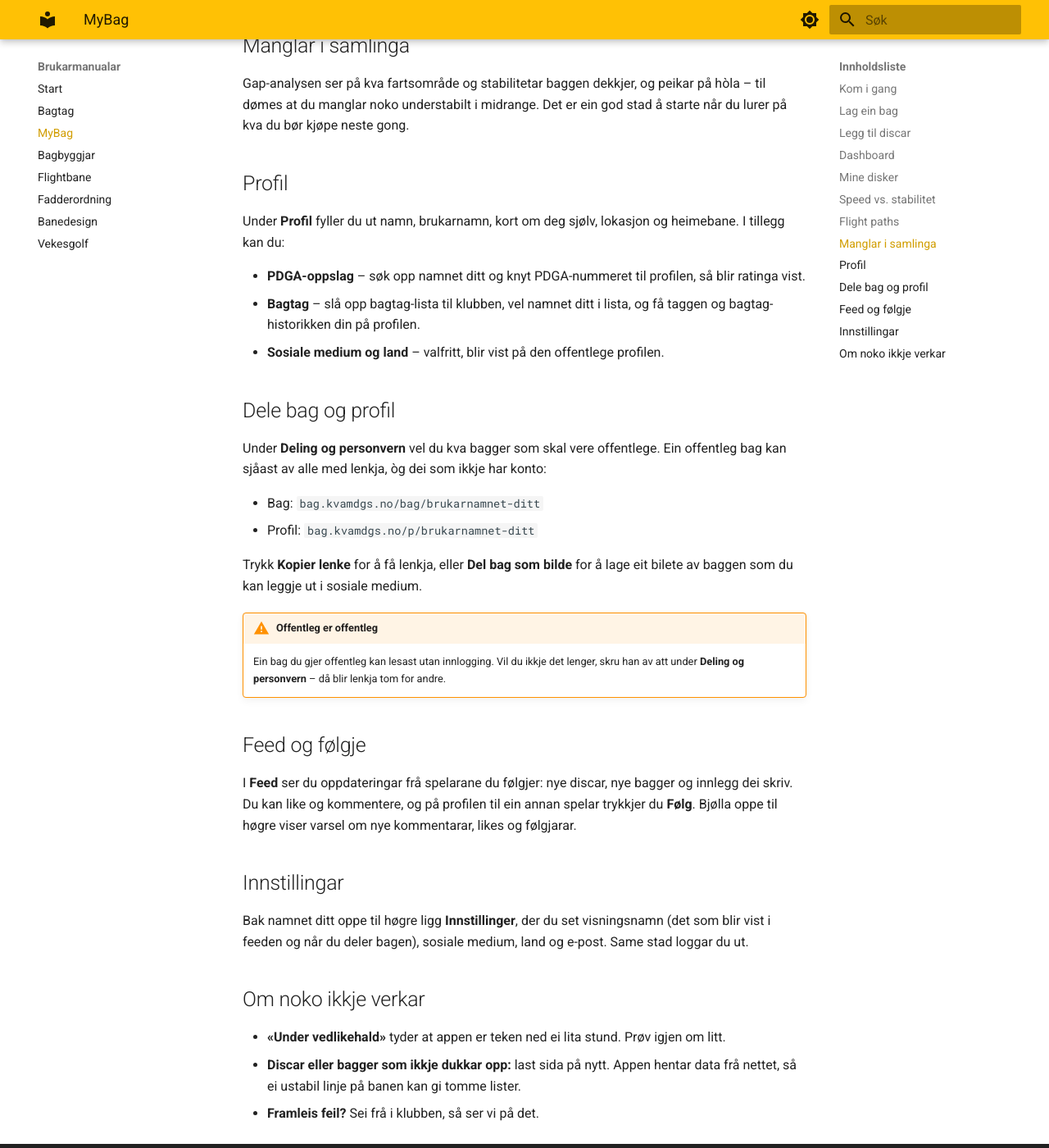
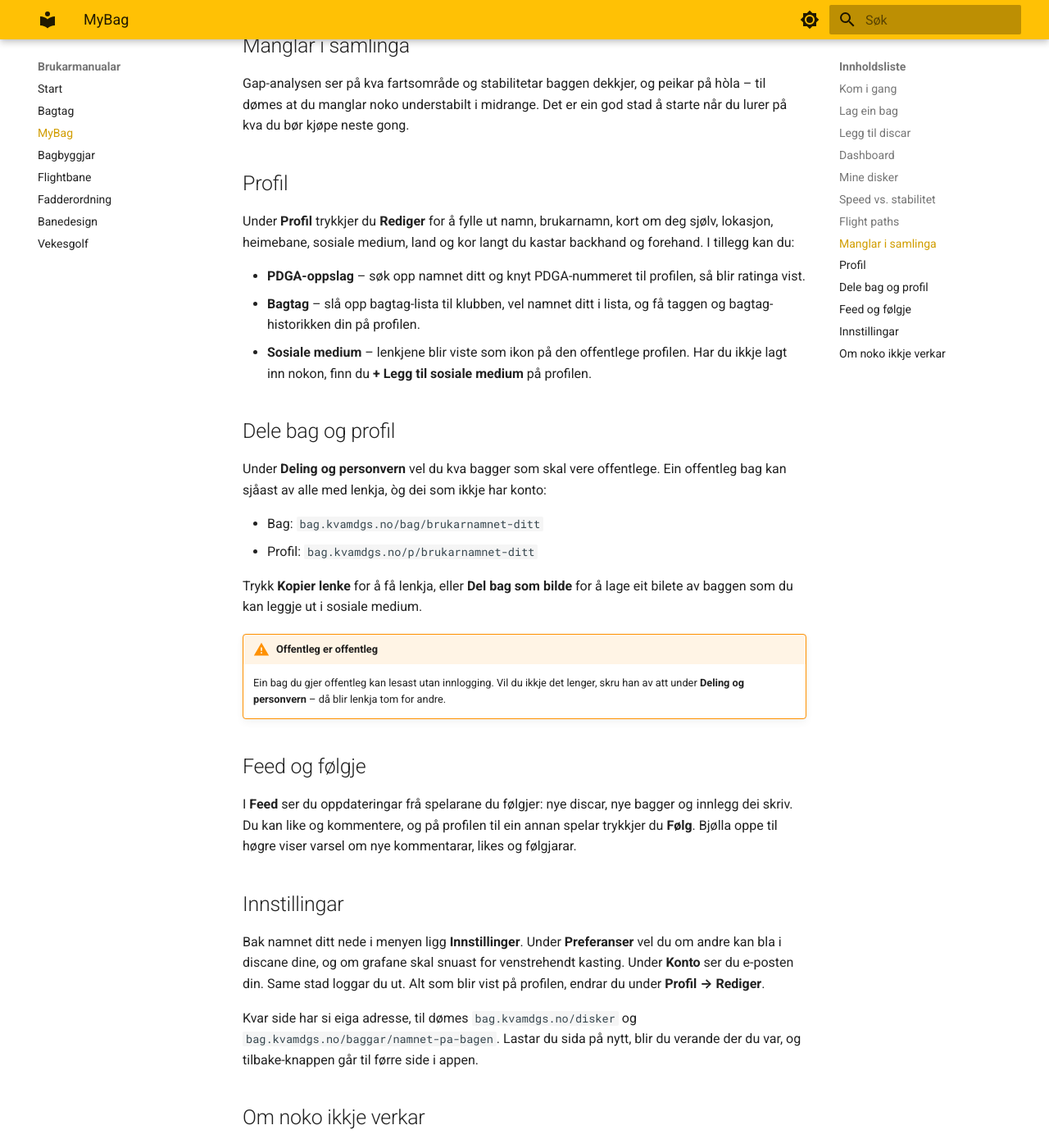
Before and after one commit to hanses89/manuals, an MkDocs documentation site: the page built from docs/bag.md, in a window 1280 px wide and 1400 px high, scrolled down 2688 px. Shown: the whole window at 82% size. Built offline with MkDocs 1.6.1 and Material for MkDocs 9.7.7, drawn with Linux system fonts in a browser that asks for light colours.

Commit message:
manual: sync from bag.kvamdgs.no @ 2c43d1e71fd6283669e86e78c29ef8ed5701513d

```diff
--- a/docs/bag.md
+++ b/docs/bag.md
@@ -109,14 +109,16 @@ stad å starte når du lurer på kva du bør kjøpe neste gong.
 
 ## Profil
 
-Under **Profil** fyller du ut namn, brukarnamn, kort om deg sjølv, lokasjon og
-heimebane. I tillegg kan du:
+Under **Profil** trykkjer du **Rediger** for å fylle ut namn, brukarnamn, kort
+om deg sjølv, lokasjon, heimebane, sosiale medium, land og kor langt du kastar
+backhand og forehand. I tillegg kan du:
 
 - **PDGA-oppslag** – søk opp namnet ditt og knyt PDGA-nummeret til profilen, så
   blir ratinga vist.
 - **Bagtag** – slå opp bagtag-lista til klubben, vel namnet ditt i lista, og få
   taggen og bagtag-historikken din på profilen.
-- **Sosiale medium og land** – valfritt, blir vist på den offentlege profilen.
+- **Sosiale medium** – lenkjene blir viste som ikon på den offentlege profilen.
+  Har du ikkje lagt inn nokon, finn du **+ Legg til sosiale medium** på profilen.
 
 ## Dele bag og profil
 
@@ -143,9 +145,14 @@ kommentarar, likes og følgjarar.
 
 ## Innstillingar
 
-Bak namnet ditt oppe til høgre ligg **Innstillinger**, der du set visningsnamn
-(det som blir vist i feeden og når du deler bagen), sosiale medium, land og
-e-post. Same stad loggar du ut.
+Bak namnet ditt nede i menyen ligg **Innstillinger**. Under **Preferanser**
+vel du om andre kan bla i discane dine, og om grafane skal snuast for
+venstrehendt kasting. Under **Konto** ser du e-posten din. Same stad loggar du
+ut. Alt som blir vist på profilen, endrar du under **Profil → Rediger**.
+
+Kvar side har si eiga adresse, til dømes `bag.kvamdgs.no/disker` og
+`bag.kvamdgs.no/baggar/namnet-pa-bagen`. Lastar du sida på nytt, blir du
+verande der du var, og tilbake-knappen går til førre side i appen.
 
 ## Om noko ikkje verkar
 
```
